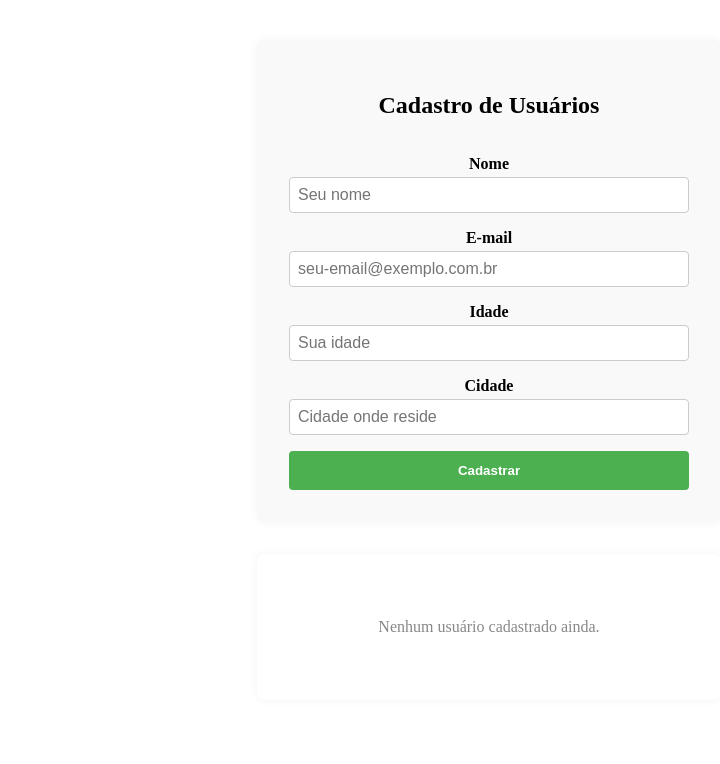
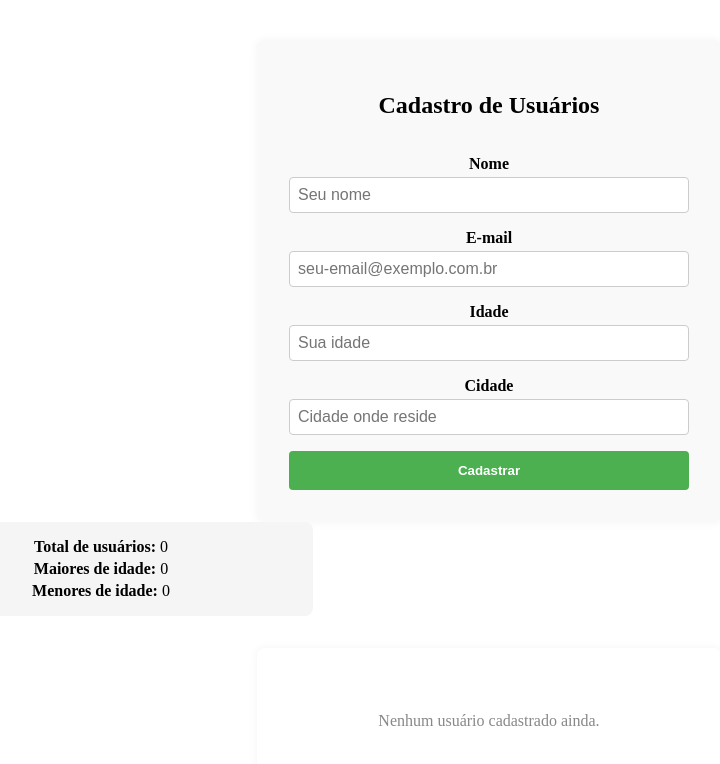
Before and after one commit to TiagoLeopoldo/sistema-de-cadastro-de-usuarios-em-react, a React (Vite) app: page / in a window 1280 px wide. Shown: the top 764 px of the page, without its empty margins (151-871 px from the left). Built offline with nearby package versions, Linux system fonts and the light colour scheme.

Commit message:
feat: Inplementa contadores de usuários

```diff
--- a/src/App.tsx
+++ b/src/App.tsx
@@ -3,6 +3,8 @@ import './App.css';
 import Form from './components/form/Form';
 import UserList from './components/user-list/UserList'
 import type { Formulario } from './components/form/Form';
+import UserCounter from './components/user-counter/UserCounter';
+
 
 function App() {
   const [usuarios, setUsuarios] = useState<Formulario[]>(() => {
@@ -35,6 +37,7 @@ function App() {
     <>
       <main>
         <Form onAddUser={adicionarUsuario} usuarios={usuarios} />
+        <UserCounter usuarios={usuarios} />
         <UserList usuarios={usuarios} onRemoveUser={removerUsuario} />
       </main>
     </>
--- /dev/null
+++ b/src/components/user-counter/UserCounter.tsx
@@ -0,0 +1,23 @@
+import React from 'react';
+import type { Formulario } from '../form/Form';
+import './user-counter.css';
+
+interface Props {
+  usuarios: Formulario[];
+}
+
+const UserCounter: React.FC<Props> = ({ usuarios }) => {
+  const total = usuarios.length;
+  const maiores = usuarios.filter((u) => parseInt(u.idade) >= 18).length;
+  const menores = usuarios.filter((u) => parseInt(u.idade) < 18).length;
+
+  return (
+    <div className="user-counter">
+      <p><strong>Total de usuários:</strong> {total}</p>
+      <p><strong>Maiores de idade:</strong> {maiores}</p>
+      <p><strong>Menores de idade:</strong> {menores}</p>
+    </div>
+  );
+};
+
+export default UserCounter;
--- /dev/null
+++ b/src/components/user-counter/user-counter.css
@@ -0,0 +1,12 @@
+.user-counter {
+  margin-bottom: 1rem;
+  max-width: 400px;
+  padding: 0.75rem;
+  background-color: #f5f5f5;
+  border-radius: 8px;
+  font-size: 1rem;
+}
+
+.user-counter p {
+  margin: 0.25rem 0;
+}
```
